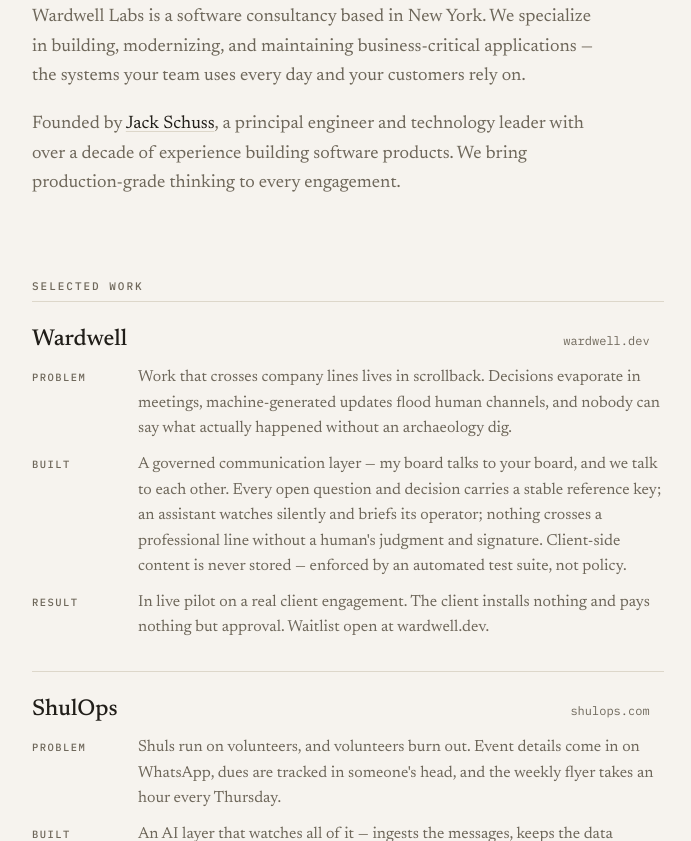
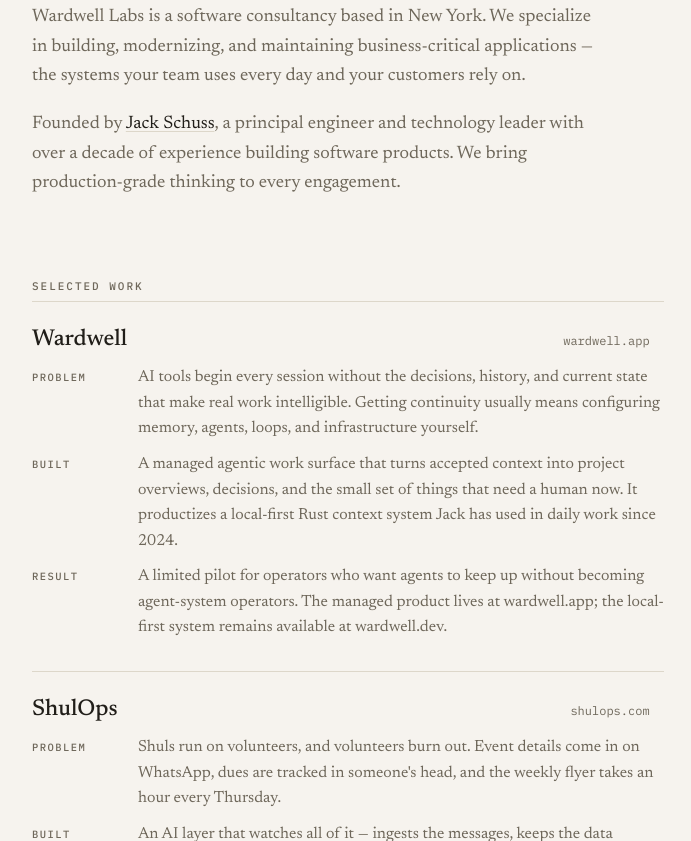
Before and after one commit to yakschuss/wardwell-labs, a plain HTML site: page index.html in a window 1280 px wide. Shown: the part 491-1332 px from the top of the page, without its empty margins (292-983 px from the left). Drawn offline with Linux system fonts and the light colour scheme.

Commit message:
align Wardwell case study with managed product

```diff
--- a/index.html
+++ b/index.html
@@ -286,23 +286,23 @@
 
     <section class="work">
       <h2 class="label">Selected Work</h2>
-      <a class="case" href="https://wardwell.dev" target="_blank" rel="noopener">
+      <a class="case" href="https://wardwell.app" target="_blank" rel="noopener">
         <div class="case-header">
           <h3>Wardwell</h3>
-          <span class="domain mono">wardwell.dev <span class="arrow">&rarr;</span></span>
+          <span class="domain mono">wardwell.app <span class="arrow">&rarr;</span></span>
         </div>
         <dl>
           <div>
             <dt>Problem</dt>
-            <dd>Work that crosses company lines lives in scrollback. Decisions evaporate in meetings, machine-generated updates flood human channels, and nobody can say what actually happened without an archaeology dig.</dd>
+            <dd>AI tools begin every session without the decisions, history, and current state that make real work intelligible. Getting continuity usually means configuring memory, agents, loops, and infrastructure yourself.</dd>
           </div>
           <div>
             <dt>Built</dt>
-            <dd>A governed communication layer — my board talks to your board, and we talk to each other. Every open question and decision carries a stable reference key; an assistant watches silently and briefs its operator; nothing crosses a professional line without a human's judgment and signature. Client-side content is never stored — enforced by an automated test suite, not policy.</dd>
+            <dd>A managed agentic work surface that turns accepted context into project overviews, decisions, and the small set of things that need a human now. It productizes a local-first Rust context system Jack has used in daily work since 2024.</dd>
           </div>
           <div>
             <dt>Result</dt>
-            <dd>In live pilot on a real client engagement. The client installs nothing and pays nothing but approval. Waitlist open at wardwell.dev.</dd>
+            <dd>A limited pilot for operators who want agents to keep up without becoming agent-system operators. The managed product lives at wardwell.app; the local-first system remains available at wardwell.dev.</dd>
           </div>
         </dl>
       </a>
@@ -355,7 +355,7 @@
     </section>
 
     <div class="makers">
-      <a href="https://wardwell.dev" target="_blank" rel="noopener" aria-label="Makers of Wardwell — wardwell.dev">
+      <a href="https://wardwell.app" target="_blank" rel="noopener" aria-label="Makers of Wardwell — wardwell.app">
         <svg xmlns="http://www.w3.org/2000/svg" viewBox="0 0 190 90" role="img" aria-hidden="true">
           <rect x="5" y="5" width="64" height="80" rx="16" fill="#22303F"/>
           <rect x="121" y="5" width="64" height="80" rx="16" fill="#22303F"/>
```
